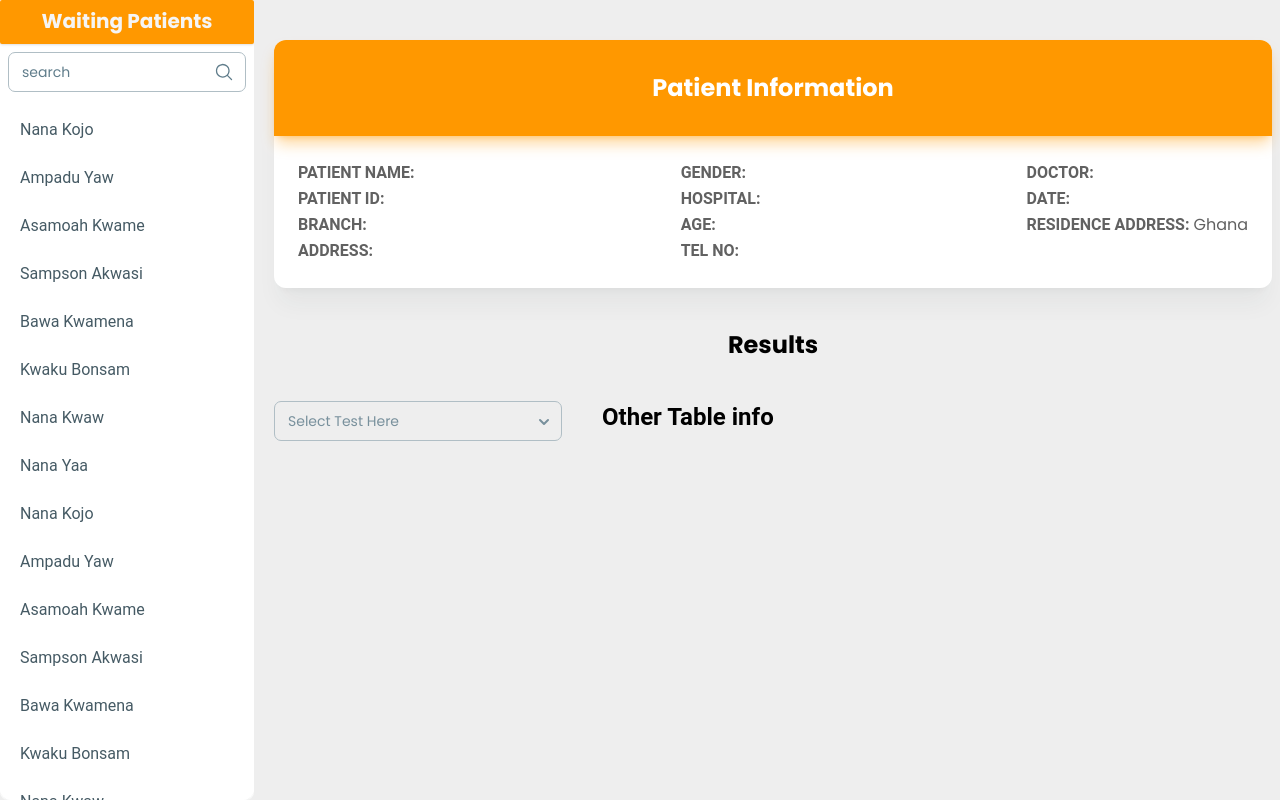
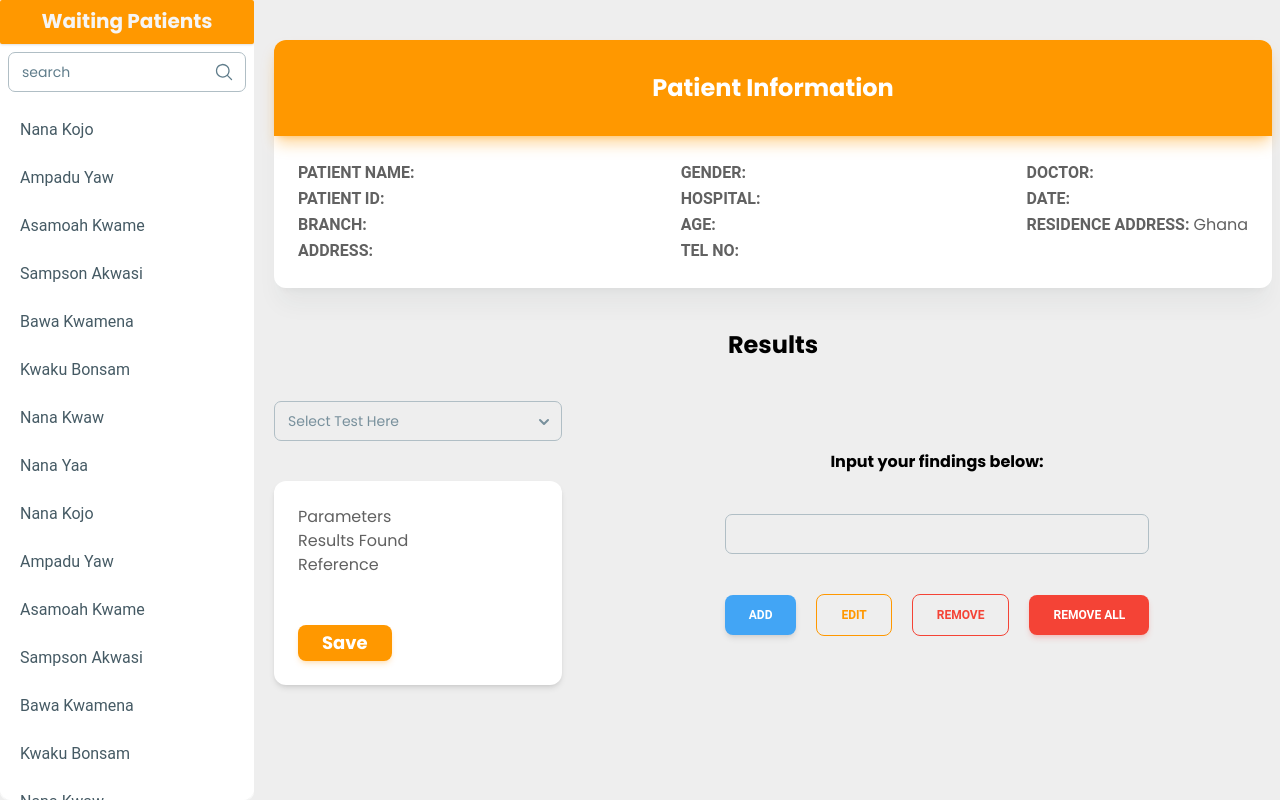
Before and after one commit to killy10o10/lab-app, a React (Vite) app: page /patients in a window 1280 px wide. Built offline with nearby package versions, Linux system fonts and the light colour scheme.

Commit message:
wip test feild

```diff
--- a/src/pages/PatientReg.jsx
+++ b/src/pages/PatientReg.jsx
@@ -1,4 +1,4 @@
-import { Card,  List, ListItem, Option, Select, Typography } from "@material-tailwind/react"
+import { Button, Card,  CardBody,  CardFooter,  Input,  List, ListItem, Option, Select, Typography } from "@material-tailwind/react"
 import Search from "../components/Search"
 import { useState } from "react"
 import {newPatientArr } from "../../api";
@@ -40,6 +40,7 @@ function PatientReg() {
         <div className="w-[100%]">
             <Typography variant="h4" className="text-center font-poppins mb-10">Results</Typography>
             <div className="lg:flex gap-10 grid justify-center lg:justify-start">
+            <div>
                 <div className="w-72">
                   <Select color="orange" label="Select Test Here" className="capitalize">
                     <Option className="capitalize">Urinalysis</Option>
@@ -50,7 +51,31 @@ function PatientReg() {
                     <Option className="capitalize">Liver function test</Option>
                   </Select>
                 </div>
-              <Typography variant="h4">Other Table info</Typography>
+                <Card className="my-10">
+                  <CardBody>
+                    <table>
+                      <thead>Parameters</thead>
+                      <thead>Results Found</thead>
+                      <thead>Reference</thead>
+                    </table>
+                  </CardBody>
+                  <CardFooter>
+                    <Button color="orange" className="capitalize font-poppins text-lg py-1">Save</Button>
+                  </CardFooter>
+                </Card>
+              </div>
+              <div className="flex flex-col items-center justify-center w-full mb-10">
+                <p  className="font-bold mb-10">Input your findings below:</p>
+                <form className="flex flex-col gap-10">
+                  <Input className="text-xl" />
+                  <div className="flex gap-5 flex-wrap items-center justify-center">
+                    <Button className=" bg-blue-400">Add</Button>
+                    <Button variant="outlined" color="orange">Edit</Button>
+                    <Button variant="outlined" color="red">Remove</Button>
+                    <Button color="red">Remove All</Button>
+                  </div>
+                </form>
+              </div>
             </div>
         </div>
       </div>
```
Lines whose indentation alone changed are shown as unchanged.
